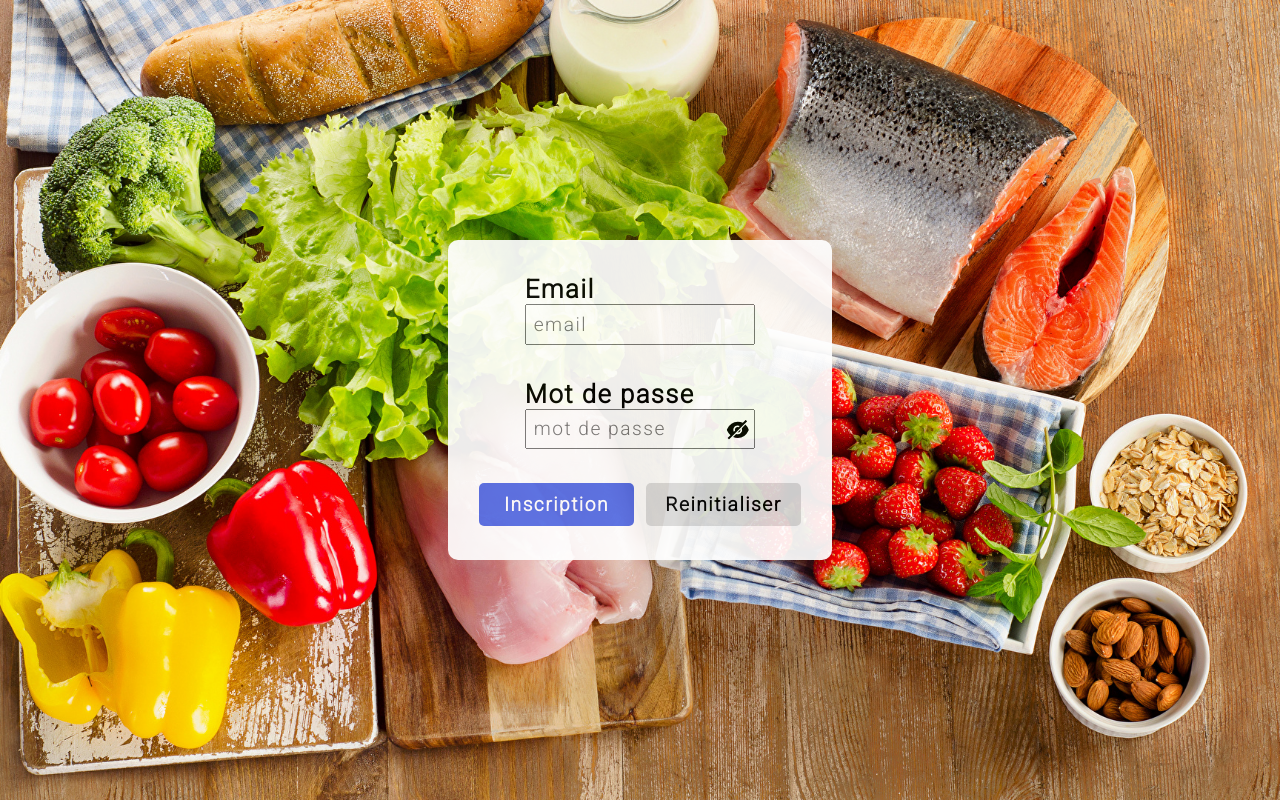
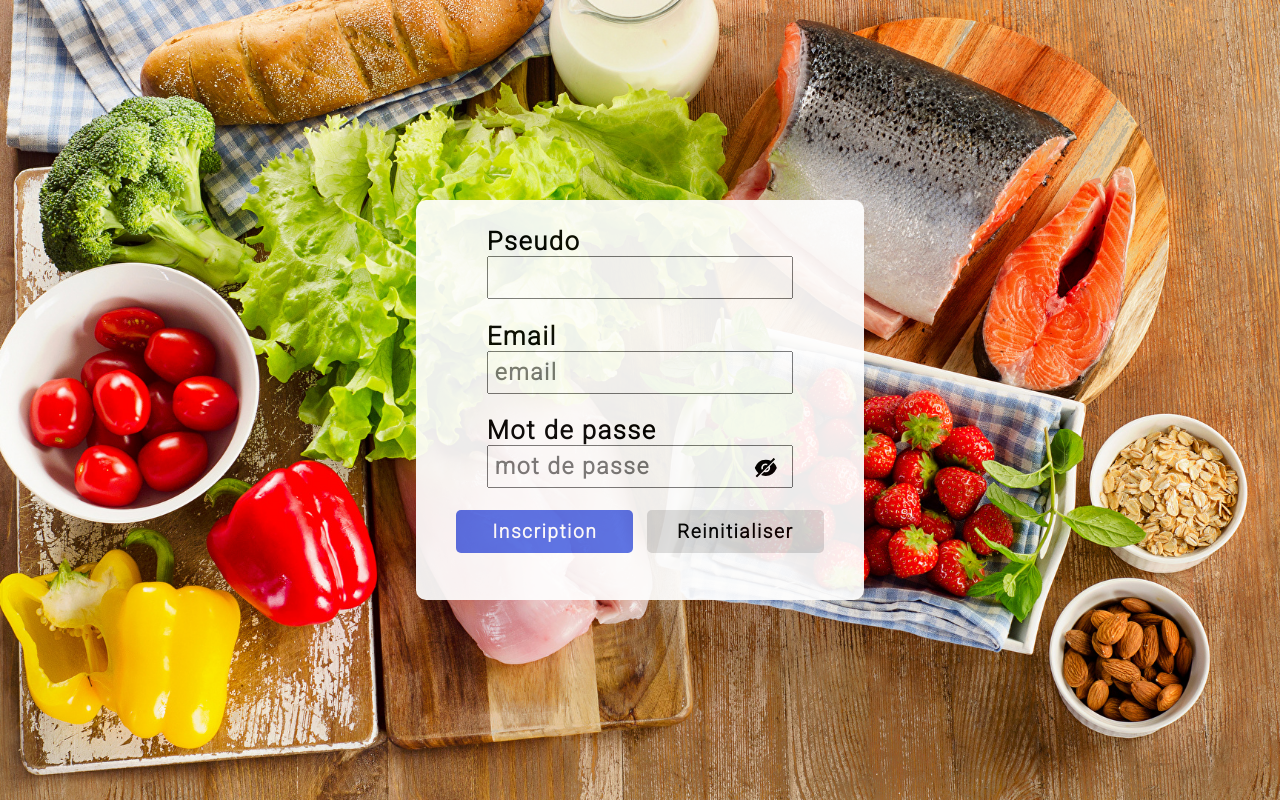
Before and after one commit to ValerianGerin/chiefApp, a React (Create React App) app in the folder client/: page /register in a window 1280 px wide. Built offline with nearby package versions, Linux system fonts and the light colour scheme.

Commit message:
register logic and auth

```diff
--- a/client/src/components/forms/register/Register.js
+++ b/client/src/components/forms/register/Register.js
@@ -1,34 +1,94 @@
 import React, { useState } from "react";
+import { withRouter } from "react-router";
+
 import { AiFillEyeInvisible } from "react-icons/ai";
 import { MdVisibility } from "react-icons/md";
+
 import style from "./Register.module.scss";
 
-const Register = () => {
+const Register = (props, { login }) => {
+  const initialStateForm = { name: "", email: "", password: "" };
+
+  const [form, setForm] = useState(initialStateForm);
+  const [formMessage, setFormMessage] = useState("");
   const [display, setDisplay] = useState(false);
 
-  const displayPassword = ()=>{
+  const handleChange = (e) => {
+    const { name, value } = e.target;
+    setForm({ ...form, [name]: value });
+  };
+
+  const handleSubmit = (e) => {
+    const body = { ...form };
+    e.preventDefault();
+    try {
+      fetch("http://localhost:3000/user/new", {
+        method: "POST",
+        body: JSON.stringify(body),
+        headers: { "Content-type": "application/json" },
+      }).then((res) => {
+        if (res.status === 400) {
+          setFormMessage("Format d'email invalide");
+        } else if (res.status === 409) {
+          setFormMessage("Cet email est deja utilisé");
+        } else if (res.status === 424) {
+          setFormMessage("Une erreur s'est produite veuillez réessayer");
+        } else {
+          setFormMessage("");
+          fetch("http://localhost:3000/auth/signin", {
+            method: "POST",
+            body: JSON.stringify(body),
+            headers: { "Content-type": "application/json" },
+          }).then((res) => {console.log(res)});
+          props.history.push("/");
+        }
+      });
+    } catch (error) {
+      if (error) {
+        e.preventDefault();
+        setFormMessage("Une erreur s'est produite veuillez réessayer");
+      }
+    }
+  };
+
+  const displayPassword = () => {
     setDisplay(!display);
-  }
+  };
   return (
     <div className={style.container}>
-      <form>
+      <form onSubmit={handleSubmit}>
+        <div>
+          <label>Pseudo</label>
+          <input type="text" name="name" onChange={handleChange} />
+        </div>
         <div>
           <label>Email</label>
-          <input type="text" placeholder="email" />
+          <input
+            type="text"
+            name="email"
+            placeholder="email"
+            onChange={handleChange}
+          />
         </div>
         <div>
           <label>Mot de passe</label>
-          <input type={display? "text" : "password"} placeholder="mot de passe" />
+          <input
+            type={display ? "text" : "password"}
+            name="password"
+            placeholder="mot de passe"
+            onChange={handleChange}
+          />
           {display ? (
-            <MdVisibility onClick={()=>displayPassword()}/>
+            <MdVisibility onClick={() => displayPassword()} />
           ) : (
-            <AiFillEyeInvisible onClick={()=>displayPassword()}/>
+            <AiFillEyeInvisible onClick={() => displayPassword()} />
           )}
         </div>
         <div>
           <button>Inscription</button>
           <button>Reinitialiser</button>
         </div>
+        <h2>{formMessage}</h2>
       </form>
     </div>
   );
--- a/client/src/components/forms/register/Register.module.scss
+++ b/client/src/components/forms/register/Register.module.scss
@@ -12,24 +12,25 @@
   display: flex;
   justify-content: center;
   align-items: center;
-  font-size: 2vw;
+  font-size: clamp(1rem, 2.5vw, 1.6rem);
   form {
     display: flex;
     flex-direction: column;
     justify-content: space-evenly;
     align-items: center;
     background-color: white;
-    width: 30%;
-    height: 40%;
+    width: 35%;
+    height: 50%;
     min-height: 250px;
-    min-width: 300px;
+    min-width: 250px;
     opacity: 0.92;
+    padding: 5px;
     border-radius: 10px;
 
     div {
-      width: 60%;
+      width: 70%;
     }
-    div:nth-child(-n + 2) {
+    div:nth-child(-n + 3) {
       position: relative;
       display: flex;
       flex-direction: column;
@@ -37,8 +38,9 @@
         font-weight: bold;
       }
       input {
-        padding: 3%;
-        font-size: 1.5vw;
+        padding: 2%;
+        font-size: clamp(0.8rem, 1.8vw, 1.6rem);
+        font-weight: bold;
       }
       svg {
         position: absolute;
@@ -47,7 +49,7 @@
         cursor: pointer;
       }
     }
-    div:last-child {
+    div:nth-child(4){
       width: 90%;
       display: flex;
       justify-content: space-evenly;
@@ -58,9 +60,10 @@
         width: 45%;
         border: none;
         border-radius: 5px;
-        font-size: 1.5vw;
         font-weight: bold;
+        font-size: clamp(0.8rem, 1.5vw, 1.6rem);
         transition: var(--second-transition);
+
         cursor: pointer;
         &:first-child {
           color: white;
@@ -79,4 +82,7 @@
       }
     }
   }
+ h2{
+   font-size: 2vw;
+ }
 }
```
